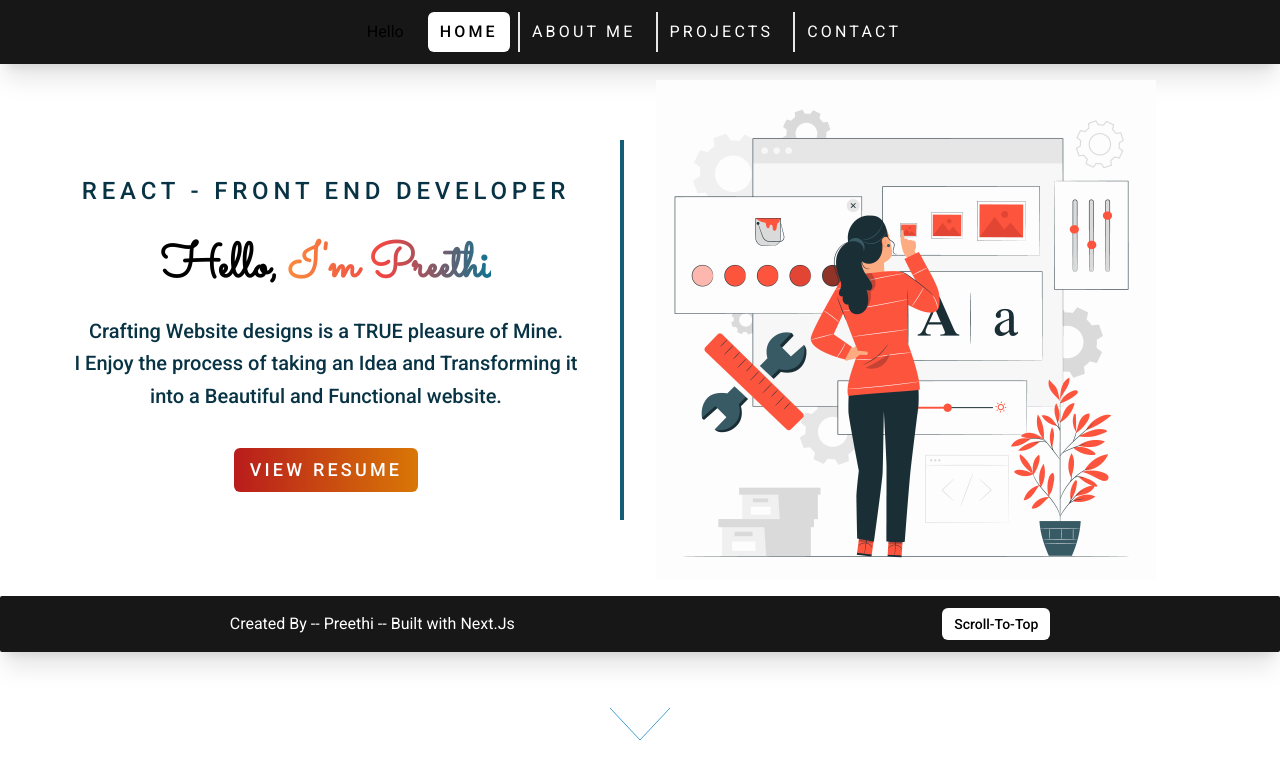
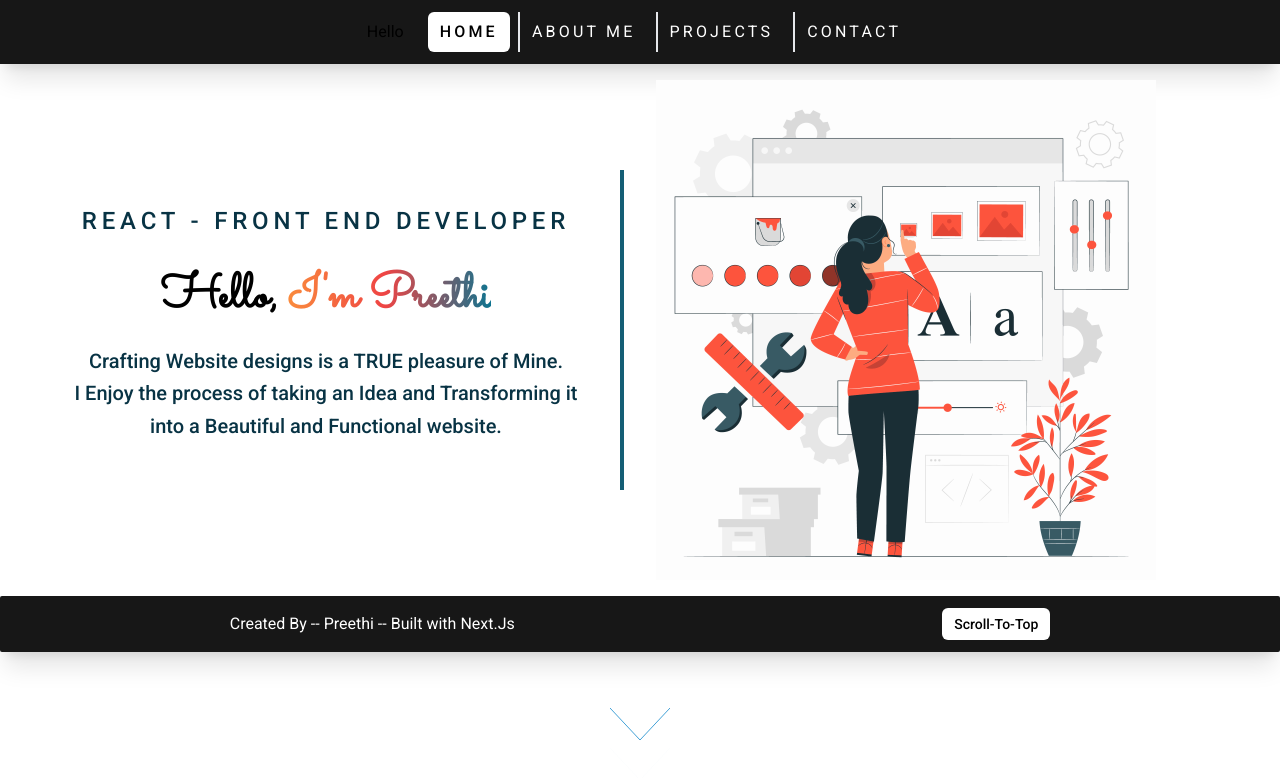
Before and after one commit to preethichals/portf-c, a Next.js app: page /about in a window 1280 px wide. Shown: the top 778 px of the page. Built offline with nearby package versions, Linux system fonts and the light colour scheme; a web font is replaced by a local one.

Commit message:
Update page.jsx

```diff
--- a/src/app/(site)/about/page.jsx
+++ b/src/app/(site)/about/page.jsx
@@ -32,18 +32,6 @@
           Beautiful and Functional website.
         </p>
 
-        <div className="flex justify-center my-2">
-          <button
-            className=" text-lg rounded-md px-4 py-2 bg-gradient-to-r to-amber-600 from-red-700
-          m-1 uppercase text-white font-medium scale-100 hover:scale-110 transition scroll-smooth"
-            style={{ letterSpacing: "0.2rem" }}
-          >
-            {" "}
-            <Link href="https://drive.google.com/file/d/1WSMqAGHHY9RLZ8-_P7L5np9nD4yjy2yQ/view?usp=sharing" target="_blank" rel="noopener noreferrer" className=" scroll-smooth">
-              View Resume
-            </Link>{" "}
-          </button>
-        </div>
         <svg className="arrows">
           <path className="a1" d="M0 0 L30 32 L60 0"></path>
           <path className="a2" d="M0 20 L30 52 L60 20"></path>
```
